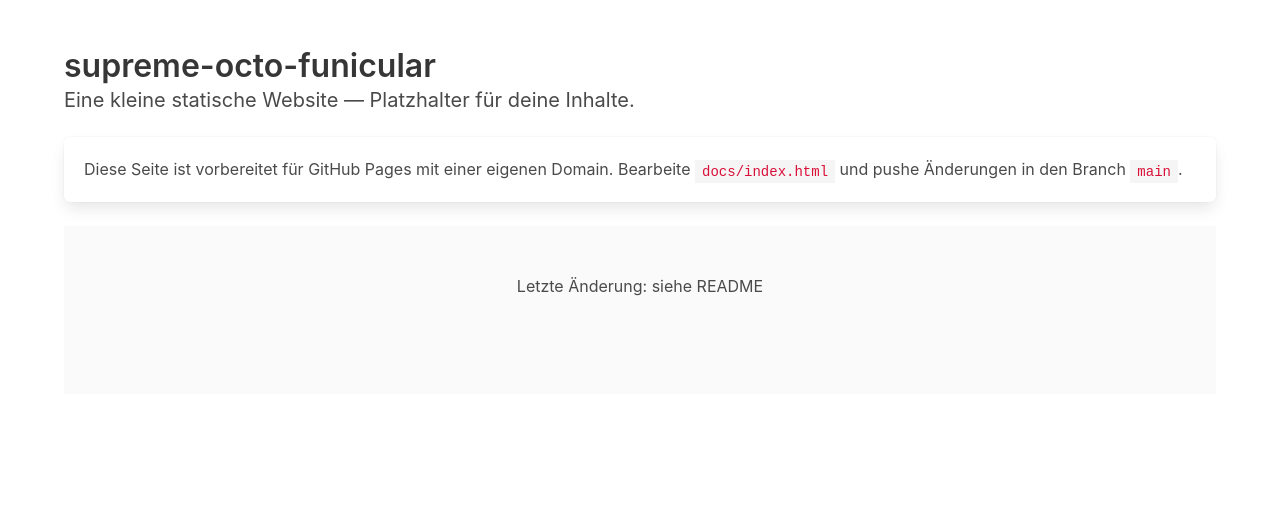
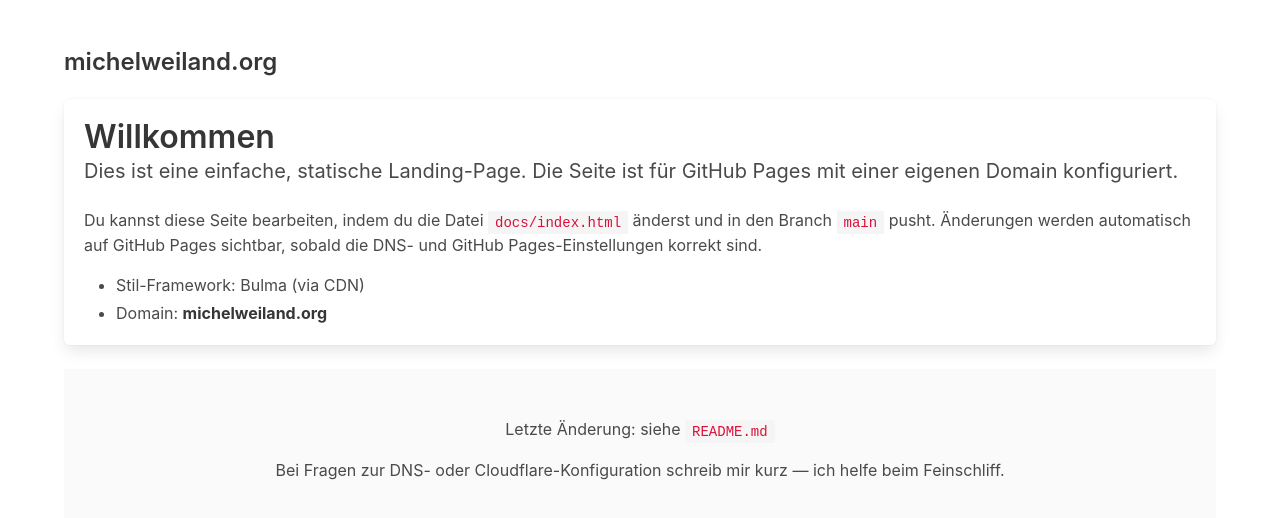
Before and after one commit to weilandmichel-dotcom/supreme-octo-funicular, a plain HTML site: page docs/index.html in a window 1280 px wide. Drawn offline with nearby package versions, Linux system fonts and the light colour scheme.

Commit message:
Prepare GitHub Pages: set CNAME to michelweiland.org, German landing page with Bulma, README and helper script

```diff
--- a/docs/index.html
+++ b/docs/index.html
@@ -3,23 +3,52 @@
 <head>
   <meta charset="utf-8" />
   <meta name="viewport" content="width=device-width,initial-scale=1" />
-  <title>supreme-octo-funicular</title>
+  <title>michelweiland.org</title>
   <!-- Bulma CSS via CDN (leichtgewichtig, CSS-only) -->
   <link rel="stylesheet" href="https://cdn.jsdelivr.net/npm/bulma@0.9.4/css/bulma.min.css">
+  <meta name="description" content="Mic helping page - michelweiland.org" />
+  <!-- Canonical domain redirect: wenn die Seite über github.io aufgerufen wird, weiterleiten -->
+  <script>
+    (function(){
+      try {
+        var host = location.hostname;
+        var target = 'michelweiland.org';
+        // Wenn wir auf github.io oder auf andere Hosts sind, redirect
+        if (host !== target && host.indexOf('github.io') !== -1) {
+          location.replace('https://' + target + location.pathname + location.search + location.hash);
+        }
+      } catch (e) { console.error(e); }
+    })();
+  </script>
 </head>
 <body>
   <section class="section">
     <div class="container">
-      <h1 class="title">supreme-octo-funicular</h1>
-      <p class="subtitle">Eine kleine statische Website — Platzhalter für deine Inhalte.</p>
+      <nav class="level">
+        <div class="level-left">
+          <div class="level-item">
+            <h1 class="title is-4">michelweiland.org</h1>
+          </div>
+        </div>
+      </nav>
 
       <div class="box">
-        <p>Diese Seite ist vorbereitet für GitHub Pages mit einer eigenen Domain. Bearbeite <code>docs/index.html</code> und pushe Änderungen in den Branch <code>main</code>.</p>
+        <h2 class="title is-3">Willkommen</h2>
+        <p class="subtitle is-5">Dies ist eine einfache, statische Landing-Page. Die Seite ist für GitHub Pages mit einer eigenen Domain konfiguriert.</p>
+
+        <div class="content">
+          <p>Du kannst diese Seite bearbeiten, indem du die Datei <code>docs/index.html</code> änderst und in den Branch <code>main</code> pusht. Änderungen werden automatisch auf GitHub Pages sichtbar, sobald die DNS- und GitHub Pages-Einstellungen korrekt sind.</p>
+          <ul>
+            <li>Stil-Framework: Bulma (via CDN)</li>
+            <li>Domain: <strong>michelweiland.org</strong></li>
+          </ul>
+        </div>
       </div>
 
       <footer class="footer">
         <div class="content has-text-centered">
-          <p>Letzte Änderung: <span id="last-updated">siehe README</span></p>
+          <p>Letzte Änderung: siehe <code>README.md</code></p>
+          <p>Bei Fragen zur DNS- oder Cloudflare-Konfiguration schreib mir kurz — ich helfe beim Feinschliff.</p>
         </div>
       </footer>
     </div>
```
